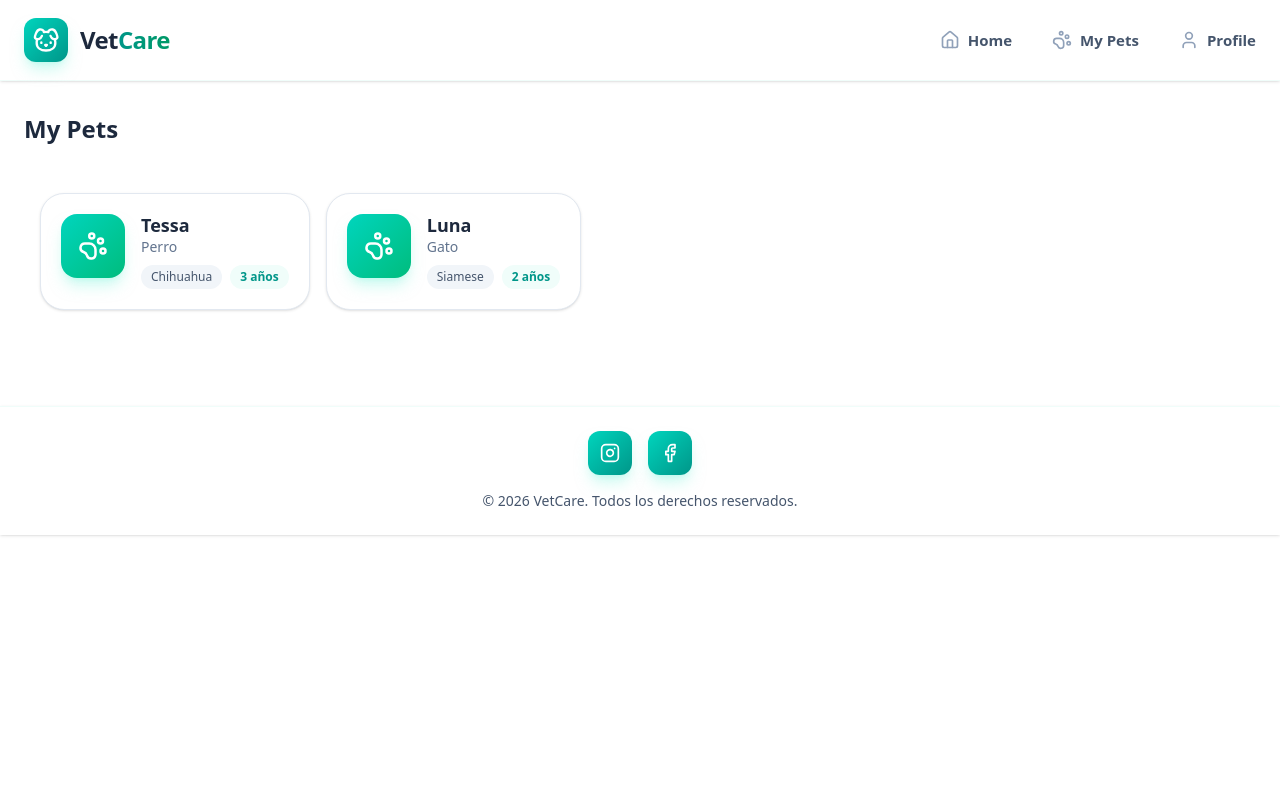
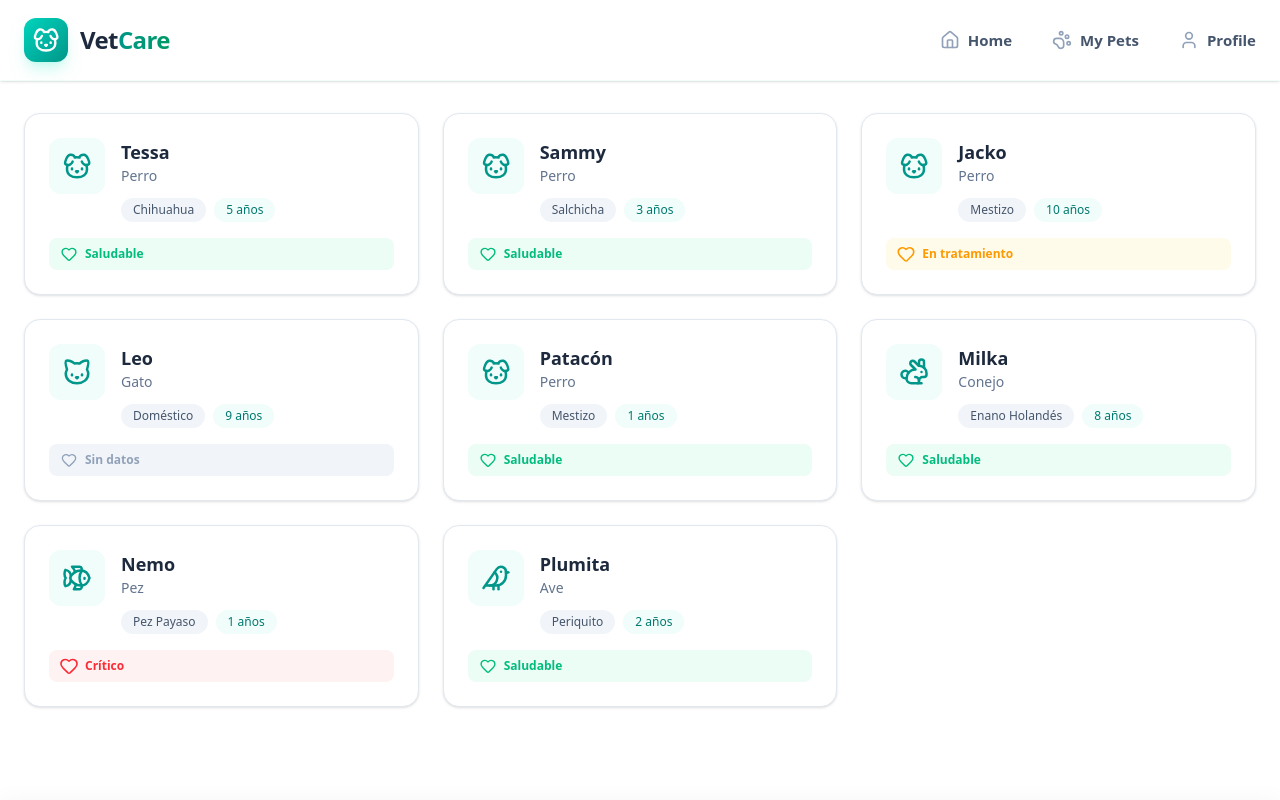
Before and after one commit to keyloor/veterinary-web-react, a React (Vite) app in the folder veterinary/: page /pets in a window 1280 px wide. Shown: the top 800 px of the page. Built offline with nearby package versions, Linux system fonts and the light colour scheme.

Commit message:
Info adicional en Footer, JSON de mascotas, aspectos visuales de PetList

```diff
--- a/veterinary/package.json
+++ b/veterinary/package.json
@@ -11,6 +11,7 @@
   },
   "dependencies": {
     "@tailwindcss/vite": "^4.1.18",
+    "framer-motion": "^12.34.1",
     "lucide-react": "^0.563.0",
     "react": "^19.2.0",
     "react-dom": "^19.2.0",
--- /dev/null
+++ b/veterinary/public/data/pets.json
@@ -0,0 +1,155 @@
+[
+  {
+    "id": 1,
+    "name": "Tessa",
+    "species": "Perro",
+    "breed": "Chihuahua",
+    "age": 5,
+    "weight": 2.5,
+    "status": "Saludable",
+    "vaccines": [
+      {
+        "id": 1,
+        "name": "Rabia",
+        "date": "2024-05-10"
+      },
+      {
+        "id": 2,
+        "name": "Parvovirus",
+        "date": "2024-05-10"
+      }
+    ],
+    "apointments": [
+      {
+        "id": 1,
+        "date": "2025-01-15",
+        "reason": "Chequeo general",
+        "veterinarian": "Dra. González"
+      }
+    ]
+  },
+  {
+    "id": 2,
+    "name": "Sammy",
+    "species": "Perro",
+    "breed": "Salchicha",
+    "age": 3,
+    "weight": 6.2,
+    "status": "Saludable",
+    "vaccines": [
+      {
+        "id": 3,
+        "name": "Rabia",
+        "date": "2024-03-20"
+      }
+    ],
+    "apointments": [
+      {
+        "id": 2,
+        "date": "2025-02-01",
+        "reason": "Vacunación anual",
+        "veterinarian": "Dr. Barrantes"
+      }
+    ]
+  },
+  {
+    "id": 3,
+    "name": "Jacko",
+    "species": "Perro",
+    "breed": "Mestizo",
+    "age": 10,
+    "weight": 10,
+    "status": "En tratamiento",
+    "vaccines": [],
+    "apointments": [
+      {
+        "id": 3,
+        "date": "2025-01-28",
+        "reason": "Problema digestivo",
+        "veterinarian": "Dra. González"
+      }
+    ]
+  },
+  {
+    "id": 4,
+    "name": "Leo",
+    "species": "Gato",
+    "breed": "Doméstico",
+    "age": 9,
+    "weight": 4.3,
+    "status": "",
+    "vaccines": [
+      {
+        "id": 4,
+        "name": "Triple Felina",
+        "date": "2024-06-12"
+      }
+    ],
+    "apointments": []
+  },
+  {
+    "id": 5,
+    "name": "Patacón",
+    "species": "Perro",
+    "breed": "Mestizo",
+    "age": 1,
+    "weight": 8.7,
+    "status": "Saludable",
+    "vaccines": [],
+    "apointments": [
+      {
+        "id": 5,
+        "date": "2025-03-10",
+        "reason": "Desparasitación",
+        "veterinarian": "Dr. Arce"
+      }
+    ]
+  },
+  {
+    "id": 6,
+    "name": "Milka",
+    "species": "Conejo",
+    "breed": "Enano Holandés",
+    "age": 8,
+    "weight": 2.2,
+    "status": "Saludable",
+    "vaccines": [],
+    "apointments": []
+  },
+  {
+    "id": 7,
+    "name": "Nemo",
+    "species": "Pez",
+    "breed": "Pez Payaso",
+    "age": 1,
+    "weight": 0.2,
+    "status": "Crítico",
+    "vaccines": [],
+    "apointments": [
+      {
+        "id": 7,
+        "date": "2025-02-10",
+        "reason": "Revisión de acuario",
+        "veterinarian": "Dr. Marín"
+      }
+    ]
+  },
+  {
+    "id": 8,
+    "name": "Plumita",
+    "species": "Ave",
+    "breed": "Periquito",
+    "age": 2,
+    "weight": 0.09,
+    "status": "Saludable",
+    "vaccines": [],
+    "apointments": [
+      {
+        "id": 8,
+        "date": "2025-03-02",
+        "reason": "Chequeo de rutina",
+        "veterinarian": "Dr. Jimenez"
+      }
+    ]
+  }
+]
--- a/veterinary/src/features/pets/PetCard.tsx
+++ b/veterinary/src/features/pets/PetCard.tsx
@@ -1,35 +1,129 @@
 import type { Pet } from "../../models/pet.models";
-import { PawPrint } from "lucide-react";
+import { PawPrint, Dog, Cat, Bird, Fish, Rabbit, Heart } from "lucide-react";
+import { motion } from "framer-motion";
 
 type Props = {
   pet: Pet;
   selected?: boolean;
 };
 
+function getPetIcon(species?: string) {
+  switch (species?.toLowerCase()) {
+    case "perro":
+      return <Dog size={30} />;
+    case "gato":
+      return <Cat size={30} />;
+    case "pájaro":
+    case "ave":
+      return <Bird size={30} />;
+    case "pez":
+      return <Fish size={30} />;
+    case "conejo":
+      return <Rabbit size={30} />;
+    default:
+      return <PawPrint size={30} />;
+  }
+}
+
+function HealthIndicator({ status }: { status?: string }) {
+  const normalized = status?.toLowerCase();
+
+  const config = (() => {
+    switch (normalized) {
+      case "saludable":
+        return {
+          label: "Saludable",
+          color: "text-emerald-500",
+          bg: "bg-emerald-50",
+          scale: [1, 1.1, 1],
+          duration: 2,
+        };
+
+      case "en tratamiento":
+        return {
+          label: "En tratamiento",
+          color: "text-amber-500",
+          bg: "bg-amber-50",
+          scale: [1, 1.2, 1],
+          duration: 1.2,
+        };
+
+      case "crítico":
+      case "critico":
+        return {
+          label: "Crítico",
+          color: "text-red-500",
+          bg: "bg-red-50",
+          scale: [1, 1.3, 1],
+          duration: 0.6,
+        };
+
+      default:
+        return {
+          label: "Sin datos",
+          color: "text-slate-400",
+          bg: "bg-slate-100",
+          scale: [1, 1, 1],
+          duration: 1,
+        };
+    }
+  })();
+
+  return (
+    <div className={`mt-4 flex items-center gap-2 px-3 py-2 rounded-lg ${config.bg}`}>
+      <motion.div
+        animate={{ scale: config.scale }}
+        transition={{
+          repeat: Infinity,
+          duration: config.duration,
+          ease: "easeInOut",
+        }}
+        className={config.color}
+      >
+        <Heart size={16} />
+      </motion.div>
+
+      <span className={`text-xs font-semibold ${config.color}`}>
+        {config.label}
+      </span>
+    </div>
+  );
+}
+
 export default function PetCard({ pet, selected }: Props) {
   return (
     <div
       className={`
-        group relative overflow-hidden cursor-pointer
-        p-5 rounded-3xl border transition-all duration-300
-        bg-white shadow-sm
-        hover:shadow-2xl hover:shadow-teal-100/60 hover:-translate-y-1
-        ${selected
-          ? "border-teal-400 ring-2 ring-teal-200"
-          : "border-slate-200 hover:border-teal-300"}
+        group relative h-full
+        bg-white rounded-2xl border
+        p-6 transition-all duration-300
+        shadow-sm
+        hover:shadow-xl hover:-translate-y-1
+        overflow-hidden
+        ${
+          selected
+            ? "border-teal-500 shadow-lg"
+            : "border-slate-200 hover:border-teal-300"
+        }
       `}
     >
-
-      <div className="absolute inset-0 bg-gradient-to-br from-teal-50/40 to-emerald-50/40 opacity-0 group-hover:opacity-100 transition-opacity" />
-
-      <div className="relative flex items-start gap-4">
-
-        <div className="w-16 h-16 rounded-2xl bg-gradient-to-br from-teal-400 to-emerald-500 flex items-center justify-center text-white shadow-lg shadow-teal-200/50 group-hover:scale-105 transition-transform">
-          <PawPrint size={30} />
+      <div className="flex items-start gap-4">
+        <div
+          className="
+            w-14 h-14 rounded-xl
+            bg-teal-50
+            flex items-center justify-center
+            text-teal-600
+            transition-all duration-300
+            group-hover:bg-teal-100
+            group-hover:text-teal-700
+            group-hover:scale-110"
+        >
+          {getPetIcon(pet.species)}
         </div>
 
         <div className="flex-1">
-          <h3 className="text-lg font-bold text-slate-800 leading-tight">
+          <h3 className="text-lg font-semibold text-slate-800">
             {pet.name}
           </h3>
 
@@ -38,15 +132,15 @@ export default function PetCard({ pet, selected }: Props) {
           </p>
 
           {(pet.breed || pet.age !== undefined) && (
-            <div className="mt-2 flex flex-wrap gap-2 text-xs">
+            <div className="mt-3 flex flex-wrap gap-2 text-xs">
               {pet.breed && (
-                <span className="px-2.5 py-1 rounded-full bg-slate-100 text-slate-600 font-medium">
+                <span className="px-3 py-1 rounded-full bg-slate-100 text-slate-600 font-medium">
                   {pet.breed}
                 </span>
               )}
 
               {pet.age !== undefined && (
-                <span className="px-2.5 py-1 rounded-full bg-teal-50 text-teal-600 font-semibold">
+                <span className="px-3 py-1 rounded-full bg-teal-50 text-teal-700 font-medium">
                   {pet.age} años
                 </span>
               )}
@@ -55,15 +149,17 @@ export default function PetCard({ pet, selected }: Props) {
         </div>
       </div>
 
-      {pet.status && (
-        <div className="mt-4">
-          <span className="inline-flex items-center gap-1 text-xs font-semibold px-2.5 py-1 rounded-full bg-emerald-50 text-emerald-600">
-            ● {pet.status}
-          </span>
-        </div>
-      )}
+      <HealthIndicator status={pet.status} />
 
-      <div className="absolute bottom-0 left-0 right-0 h-1 bg-gradient-to-r from-teal-400 to-emerald-500 opacity-0 group-hover:opacity-100 transition-opacity" />
+      {/* Barra inferior */}
+      <div
+        className="
+          absolute bottom-0 left-0 right-0 h-1
+          bg-gradient-to-r from-teal-400 to-emerald-500
+          opacity-0 group-hover:opacity-100
+          transition-opacity duration-300
+          rounded-b-2xl"
+      />
     </div>
   );
 }
--- a/veterinary/src/features/pets/PetList.tsx
+++ b/veterinary/src/features/pets/PetList.tsx
@@ -4,16 +4,14 @@ import PetCard from "./PetCard";
 
 export default function PetList({ pets }: { pets: Pet[] }) {
   return (
-    <div className="flex gap-4 overflow-x-auto scrollbar-hide px-4 py-6">
-      {pets.map((pet) => (
-        <Link
-          key={pet.id}
-          to={`/pets/${pet.id}`}
-          className="block"
-        >
-          <PetCard pet={pet} selected={false} />
-        </Link>
-      ))}
+    <div className="container mx-auto px-6 py-8">
+      <div className="grid grid-cols-1 md:grid-cols-2 lg:grid-cols-3 gap-6">
+        {pets.map((pet) => (
+          <Link key={pet.id} to={`/pets/${pet.id}`} className="block h-full">
+            <PetCard pet={pet} />
+          </Link>
+        ))}
+      </div>
     </div>
   );
 }
--- a/veterinary/src/features/pets/Pets.tsx
+++ b/veterinary/src/features/pets/Pets.tsx
@@ -1,4 +1,4 @@
-/*import { useEffect, useState } from "react";
+import { useEffect, useState } from "react";
 import PetList from "./PetList";
 import type { Pet } from "../../models/pet.models";
 import { getPets } from "../../service/pets.service";
@@ -27,44 +27,3 @@ export default function Pets() {
         </div>
     );
 }
- */
-
-import { useEffect, useState } from "react";
-import PetList from "./PetList";
-import type { Pet } from "../../models/pet.models";
-export default function Pets() {
-
-  const [pets, setPets] = useState<Pet[]>([]);
-
-  useEffect(() => {
-    const examples: Pet[] = [
-      {
-        id: 1,
-        name: "Tessa",
-        species: "Perro",
-        breed: "Chihuahua",
-        age: 3,
-      },
-      {
-        id: 2,
-        name: "Luna",
-        species: "Gato",
-        breed: "Siamese",
-        age: 2,
-      },
-    ];
-
-    // eslint-disable-next-line react-hooks/set-state-in-effect
-    setPets(examples);
-  }, []);
-
-  return (
-    <div className="container mx-auto px-6 py-8">
-      <h1 className="text-2xl font-bold text-slate-800 mb-6">
-        My Pets
-      </h1>
-
-      <PetList pets={pets} />
-    </div>
-  );
-}
--- a/veterinary/src/models/appointment.models.ts
+++ b/veterinary/src/models/appointment.models.ts
@@ -1,5 +1,7 @@
 export interface Appointment {
 
-    id: string;
+    id: number;
     date: string;
+    reason: string;
+    veterinarian?: string;
 }
--- a/veterinary/src/shared/Footer.tsx
+++ b/veterinary/src/shared/Footer.tsx
@@ -1,29 +1,70 @@
-import { Facebook, Instagram } from "lucide-react";
+import { Facebook, Instagram, PawPrint } from "lucide-react";
 
 export function Footer() {
   return (
-    <footer className="w-full bg-white/80 backdrop-blur-md border-t border-teal-50 shadow-sm mt-10">
-      <div className="container mx-auto px-6 py-6 flex flex-col items-center justify-center gap-4">
+    <footer className="w-full bg-white/80 backdrop-blur-md border-t border-teal-50 shadow-[0_-4px_20px_rgba(0,0,0,0.04)] mt-16" >
+      <div className="container mx-auto px-6 py-10" >
 
-        <div className="flex gap-4">
-          <a
-            href=""
-            className="bg-gradient-to-br from-teal-400 to-teal-600 p-3 rounded-xl text-white shadow-lg shadow-teal-200/50 hover:scale-110 active:scale-95 transition-all"
-          >
-            <Instagram size={20} />
-          </a>
+        <div className="grid md:grid-cols-3 gap-10 items-start">
 
-          <a
-            href=""
-            className="bg-gradient-to-br from-teal-400 to-teal-600 p-3 rounded-xl text-white shadow-lg shadow-teal-200/50 hover:scale-110 active:scale-95 transition-all"
-          >
-            <Facebook size={20} />
-          </a>
+          <div className="flex flex-col gap-4">
+            <div className="flex items-center gap-3">
+              <div className="bg-gradient-to-br from-teal-400 to-emerald-600 p-2 rounded-xl text-white shadow-lg shadow-teal-200/50">
+                <PawPrint size={22} />
+              </div>
+
+              <span className="text-xl font-bold text-slate-800">
+                Vet<span className="text-teal-600">Care</span>
+              </span>
+            </div>
+
+            <p className="text-sm text-slate-500 leading-relaxed max-w-xs">
+              Plataforma veterinaria moderna para el cuidado y seguimiento de tus mascotas.
+            </p>
+
+            <div className="flex gap-3 pt-2 ">
+              <a href="https://www.instagram.com/" target="_blank" className="flex group p-2.5 rounded-lg bg-slate-100 text-slate-600 hover:bg-teal-500 hover:text-white transition-all shadow-sm hover:shadow-md hover:scale-106">
+                <Instagram size={18} className="transition-all group-hover:scale-116"/>
+              </a>
+
+              <a href="https://www.facebook.com/" target="_blank" className="flex group p-2.5 rounded-lg bg-slate-100 text-slate-600 hover:bg-teal-500 hover:text-white transition-all shadow-sm hover:shadow-md hover:scale-105">
+                <Facebook size={18} className="transition-all group-hover:scale-114"/>
+              </a>
+            </div>
+          </div>
+
+          <div className="border-t md:border-t-0 md:border-l border-teal-50 md:pl-8 pt-6 md:pt-0">
+            <h3 className="text-sm font-semibold text-slate-700 mb-3 tracking-wide uppercase">
+              Contacto
+            </h3>
+
+            <ul className="space-y-2 text-sm text-slate-500">
+              <li>📍 Alajuela, Costa Rica</li>
+              <li>📞 +506 8888-8888</li>
+              <li>✉️ infoVetCare@gmail.com</li>
+            </ul>
+          </div>
+
+          <div className="border-t md:border-t-0 md:border-l border-teal-50 md:pl-8 pt-6 md:pt-0">
+            <h3 className="text-sm font-semibold text-slate-700 mb-3 tracking-wide uppercase">
+              📆 Horario
+            </h3>
+
+            <ul className="space-y-2 text-sm text-slate-500">
+              <li>Lunes - Viernes: 8:00 AM - 6:00 PM</li>
+              <li>Sábado: 9:00 AM - 2:00 PM</li>
+              <li>Domingo: Emergencias</li>
+            </ul>
+          </div>
+
         </div>
 
-        <p className="text-sm text-slate-600 text-center font-medium">
-          © 2026 VetCare. Todos los derechos reservados.
-        </p>
+        <div className="mt-10 pt-6 text-center">
+          <p className="text-sm text-slate-500">
+            © 2026 VetCare. Todos los derechos reservados.
+          </p>
+        </div>
+
       </div>
     </footer>
   );
```
Also changed, not shown: 1 other file (tests, documents, lock files or other folders).
